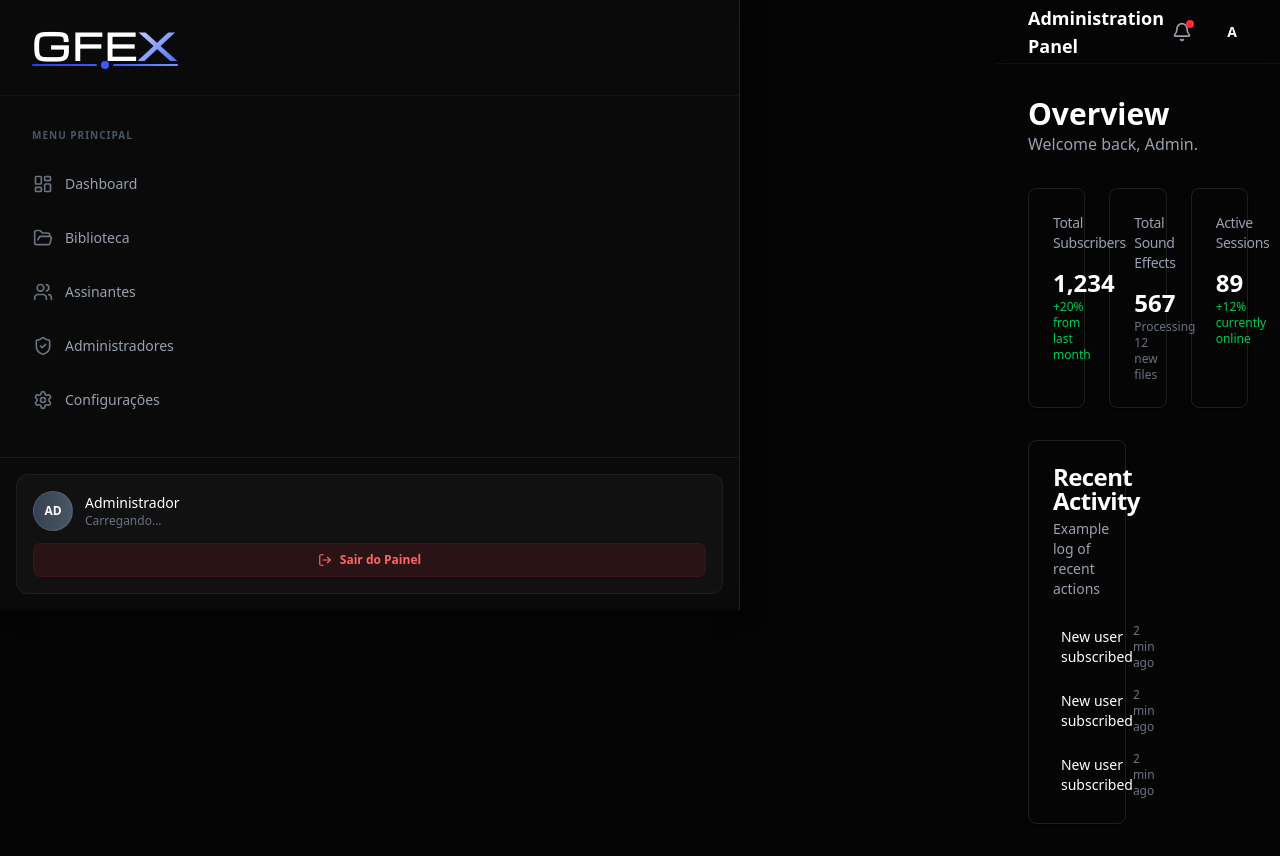
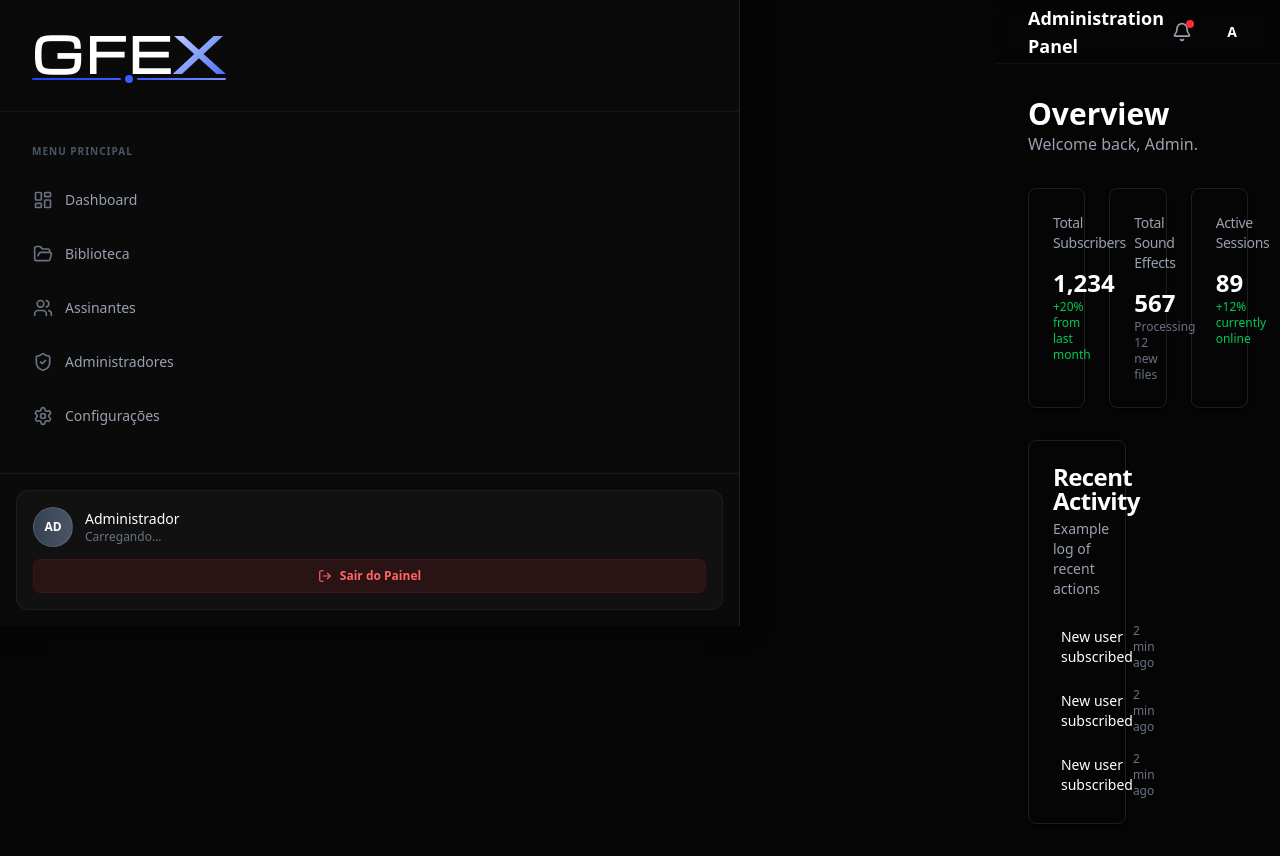
Before and after one commit to murilocruisedev-svg/ggfex-community, a Next.js app: page /admin in a window 1280 px wide. Built offline with nearby package versions, Linux system fonts and the light colour scheme; no server answers.

Commit message:
Update AdminSidebar.tsx

```diff
--- a/src/components/layout/AdminSidebar.tsx
+++ b/src/components/layout/AdminSidebar.tsx
@@ -94,9 +94,9 @@ export function AdminSidebar() {
     return (
         <aside className="h-full w-full flex flex-col bg-[#0A0A0A] border-r border-[#222] shadow-[4px_0_24px_rgba(0,0,0,0.4)]">
             {/* Header / Logo Area */}
-            <div className="h-24 flex items-center px-8 border-b border-[#1A1A1A]/80 bg-[#0A0A0A]">
+            <div className="h-28 flex items-center px-8 border-b border-[#1A1A1A]/80 bg-[#0A0A0A]">
                 <Link href="/" className="flex items-center gap-4 group cursor-pointer transition-opacity hover:opacity-80">
-                    <Logo className="text-4xl" />
+                    <Logo className="text-5xl" />
                 </Link>
             </div>
 
```
